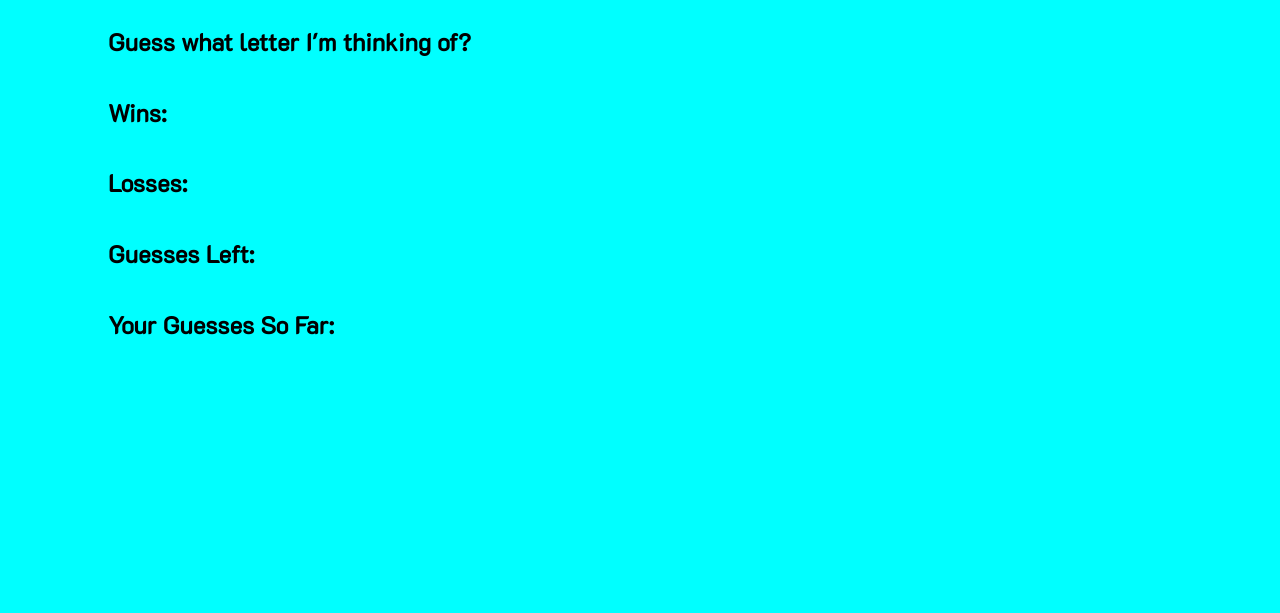
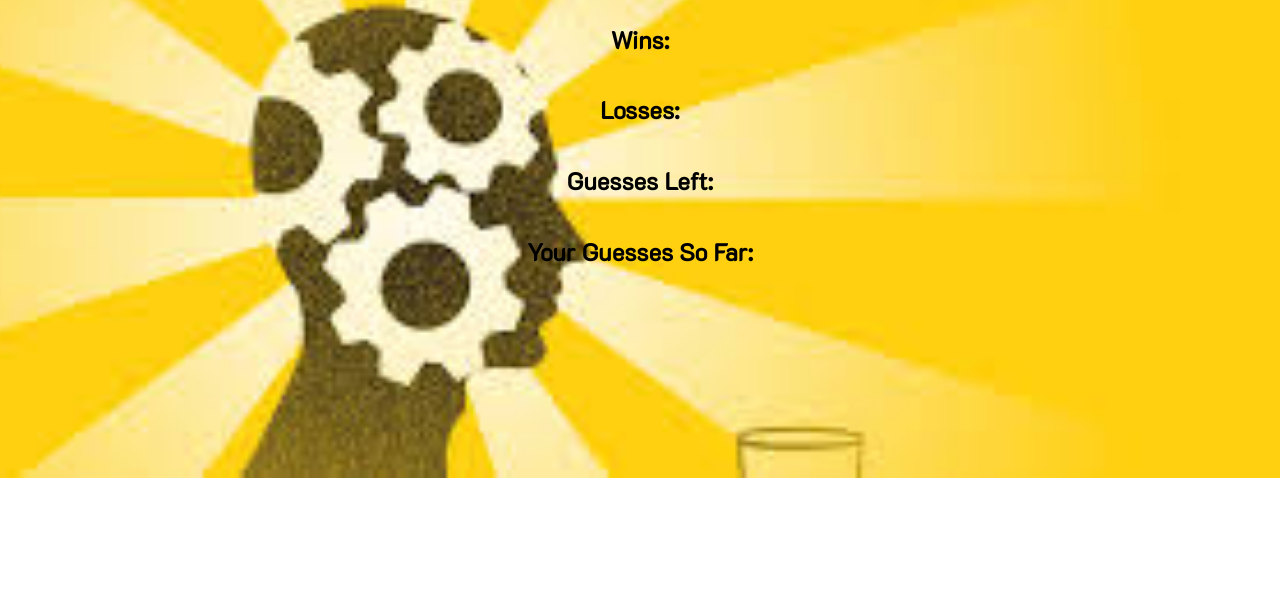
Before and after one commit to Techmama1/psychic-game, a plain HTML site: page index.html in a window 1280 px wide. Shown: the part 187-800 px from the top of the page. Drawn offline with Linux system fonts and the light colour scheme.

Commit message:
updating the css

```diff
--- a/index.html
+++ b/index.html
@@ -10,8 +10,9 @@
 </head>
 <body>
 
+
+    <h1>This is a Phychic Game </h1>
     <div class="container">
-    <h1>This is a Phychic Game </h1>
 
     <h2>Guess what letter I'm thinking of? </h2>
 
--- a/style.css
+++ b/style.css
@@ -1,15 +1,24 @@
 @import url('https://fonts.googleapis.com/css?family=K2D');
 
 .container {
-   padding:100px;
+   padding:40px;
    display: flex;
-   justify-content: center;
+   justify-content: right;
    flex-direction: column;
-   font-family: 'K2D', sans-serif
+   text-align: center;
+   /* flex-direction: row-reverse;  */
+   font-family: 'K2D', sans-serif;
+   -ms-text-overflow: unset;
 }
 body {
-    background-color: aqua;
-    background-image: url("");
+    /* background-color: aqua; */
+    background-image: url("./assets/images/Psychic.jpg");
+    background-repeat: no-repeat;
+    background-position: 50% 50%;
+    background-position: flex;
+    background-size: 1500px;
+    /* padding-top: 100px: */
+    padding-bottom: 100px;
 }
 h1 {
     text-align: center;
```
Also changed, not shown: assets/images/Psychic.jpg (added).
